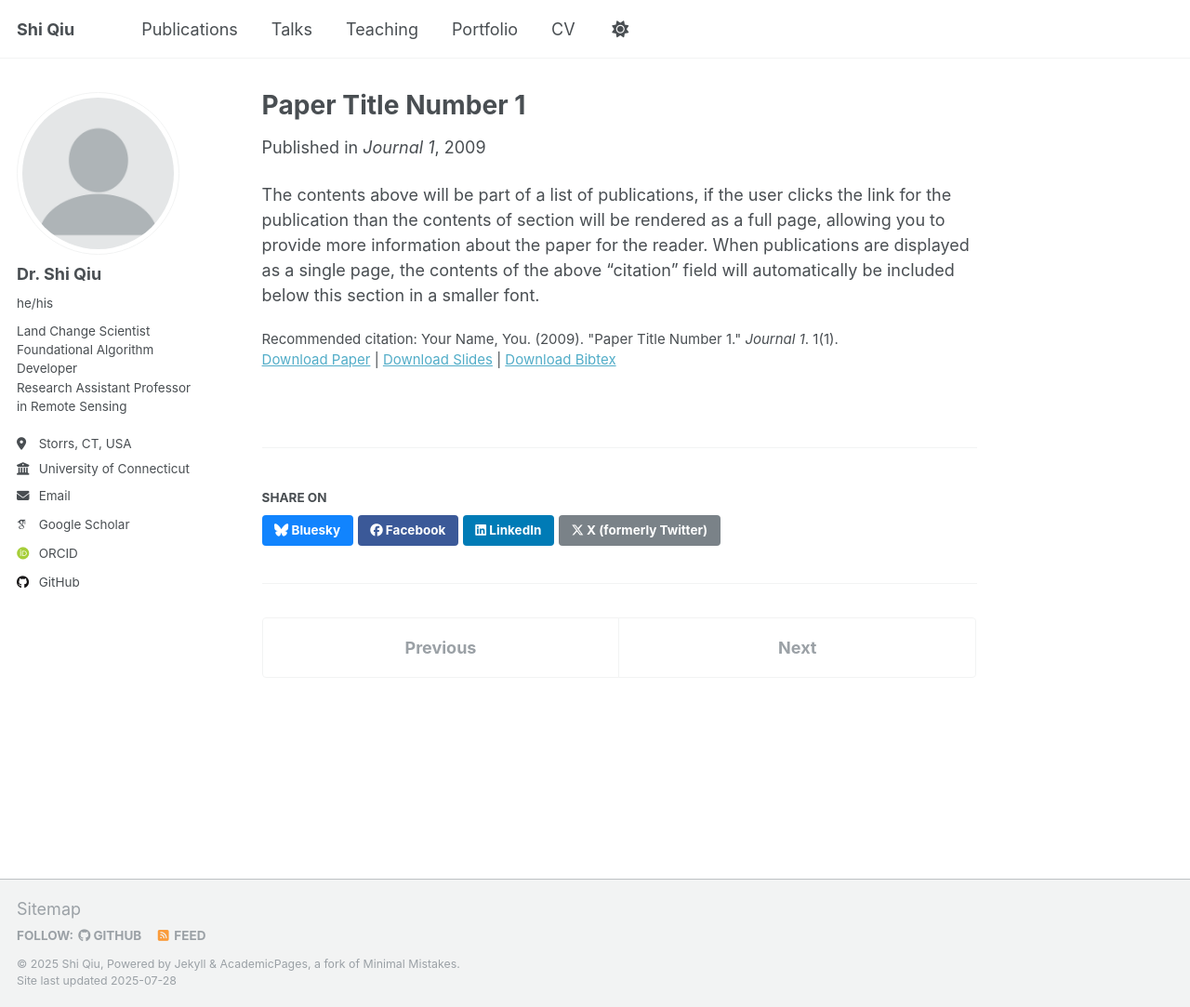
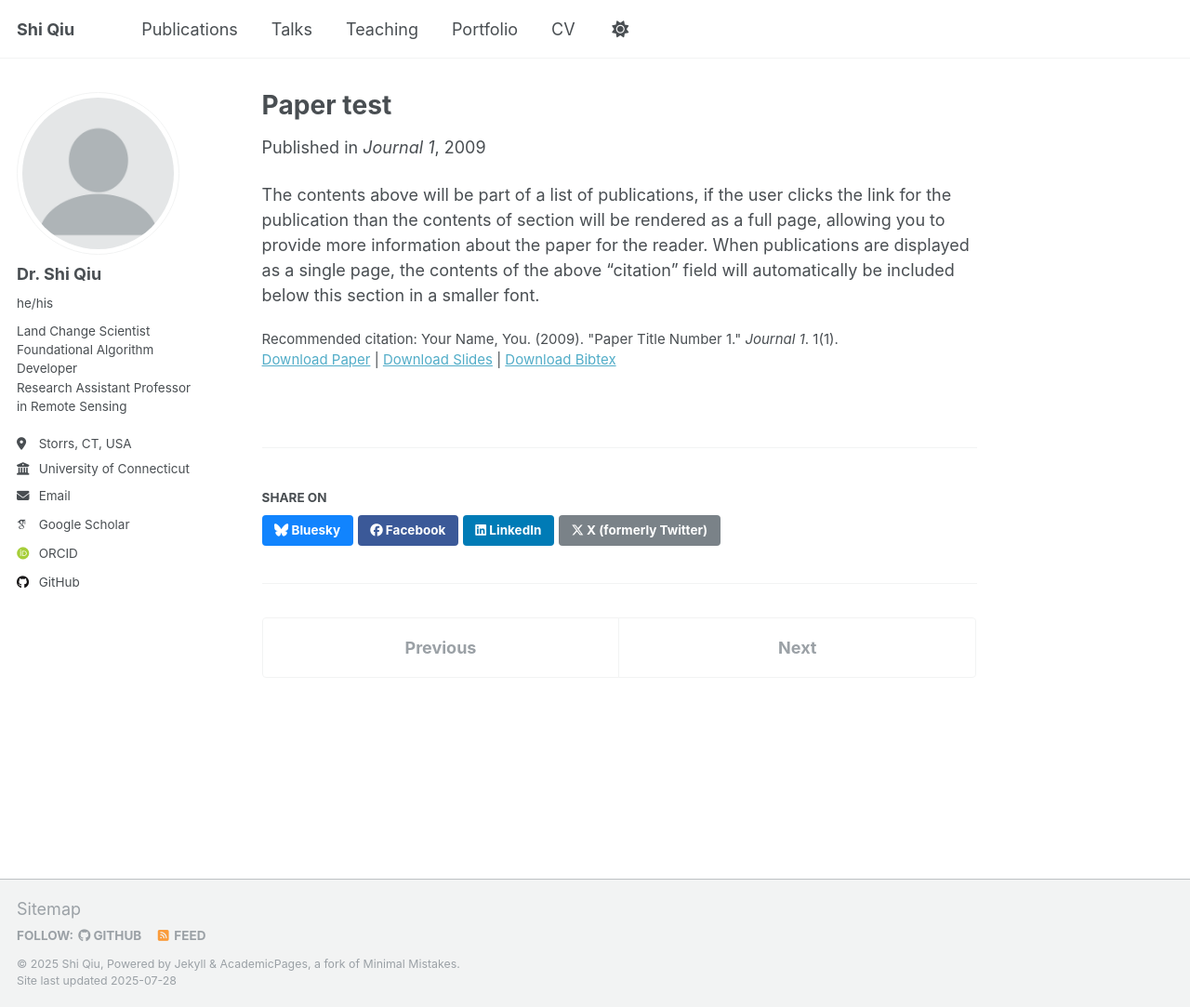
Before and after one commit to shi-eo/shi-eo.github.io, a Jekyll site: the page built from _publications/2009-10-01-paper-title-number-1.md, in a window 1280 px wide and 1083 px high. Shown: the whole window at 93% size. Built offline with Jekyll 4.4.1, drawn with Linux system fonts in a browser that asks for light colours; some web fonts are replaced; a script that is not in the unit is left out.

Commit message:
Update 2009-10-01-paper-title-number-1.md

```diff
--- a/_publications/2009-10-01-paper-title-number-1.md
+++ b/_publications/2009-10-01-paper-title-number-1.md
@@ -1,5 +1,5 @@
 ---
-title: "Paper Title Number 1"
+title: "Paper test"
 collection: publications
 category: manuscripts
 permalink: /publication/2009-10-01-paper-title-number-1
```
